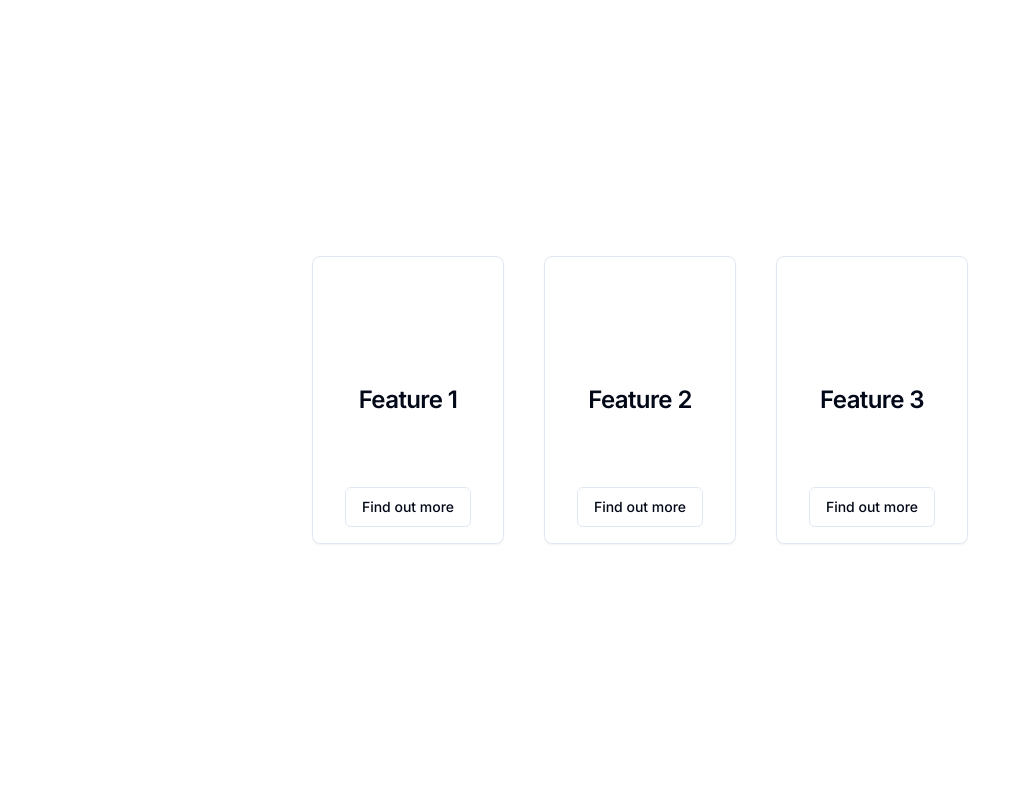
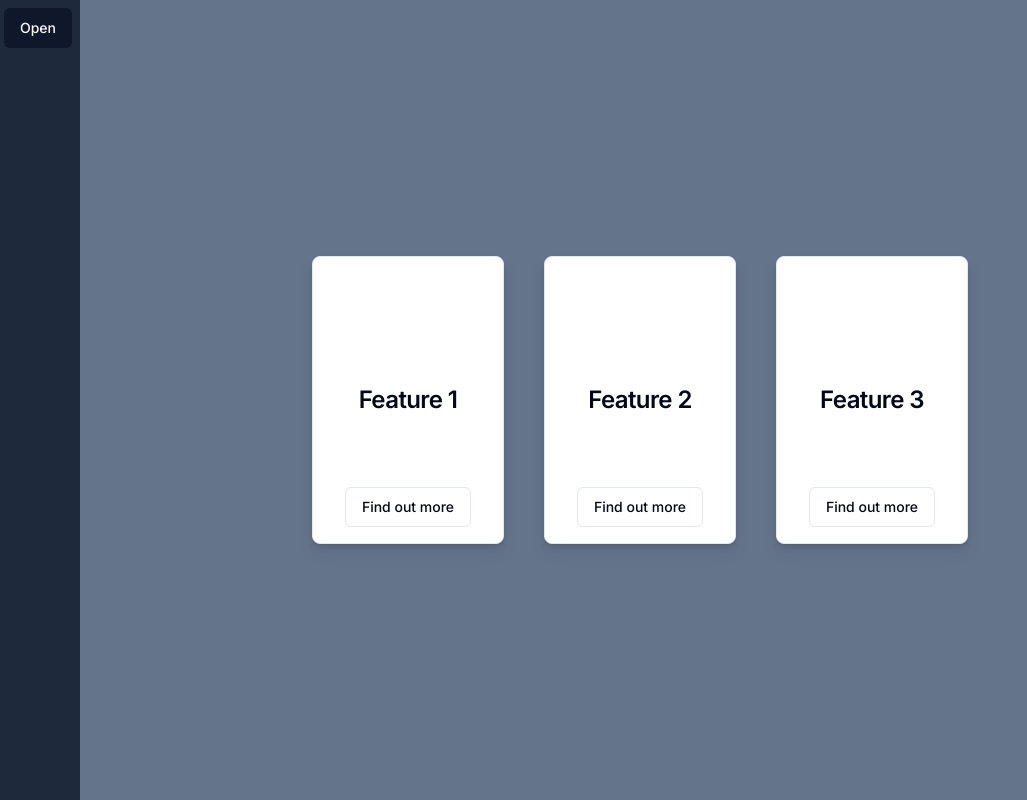
Before and after one commit to zsh-eng/hacksingapore, a Next.js app: page / in a window 1280 px wide. Shown: the whole page, without its empty margins (0-1027 px from the left). Built offline with nearby package versions, Linux system fonts and the light colour scheme.

Commit message:
changed color scheme, implemented vertical navigation

```diff
--- a/src/components/ui/dashboard_card.tsx
+++ b/src/components/ui/dashboard_card.tsx
@@ -12,7 +12,7 @@ interface props {
 
 const DashboardCard: React.FC<props> = ({title, href}) => {
     return (
-        <Card className={`w-48 h-72 flex flex-col items-center justify-center relative`}>
+        <Card className={`w-48 h-72 flex flex-col items-center justify-center relative drop-shadow-lg`}>
             <CardTitle>{title}</CardTitle>
             <Button variant="outline" className="absolute bottom-4">
                 <Link href={href}>Find out more</Link>
--- /dev/null
+++ b/src/components/ui/navbar.tsx
@@ -0,0 +1,45 @@
+import Link from "next/link";
+import { Button } from "./button";
+import { useState } from "react";
+
+export default function Navbar() {
+    const [isNavbarOpen, setIsNavbarOpen] = useState(false);
+
+    const toggleNavbar = () => {
+        setIsNavbarOpen(!isNavbarOpen);
+    };
+
+    return (
+        <div className={`bg-slate-800 w-64 h-screen hidden overflow-hidden lg:flex flex-col justify-between absolute left-0 z-50 transform ${isNavbarOpen ? 'translate-x-0' : '-translate-x-44'} transition-transform duration-300 ease-in-out`}>
+            <nav className=" text-gray-300 relative flex flex-col justify-between h-full">
+                <div className="p-2">
+                    <div className="flex flex-row justify-end">
+                        <Button onClick={toggleNavbar}>
+                            {isNavbarOpen ? 'Close' : 'Open'}
+                        </Button>
+                    </div>
+                    <div className="flex flex-col gap-4 items-start">
+                        <Button
+                            variant={"link"}
+                        >
+                            <Link className="text-gray-300" href="/about">About Us</Link>
+                        </Button>
+                        <Button
+                            variant={"link"}
+                        >
+                            <Link className="text-gray-300" href="/contact">Contact</Link>
+                        </Button>
+                        <Button
+                            variant={"link"}
+                        >
+                            <Link className="text-gray-300" href="/faq">FAQ</Link>
+                        </Button>
+                    </div>
+                </div>
+                <div className="flex justify-center mb-4">
+                    <h3 className="">navbar uwu</h3>
+                </div>
+            </nav>
+        </div>
+    );
+}
--- /dev/null
+++ b/src/pages/about/index.tsx
@@ -0,0 +1,10 @@
+import { Inter } from "next/font/google";
+const inter = Inter({ subsets: ["latin"] });
+
+export default function feature_1() {
+    return (
+        <main className={`flex min-h-screen flex-col items-center justify-center p-24 ${inter.className}`}>
+            <p>About Us</p>
+        </main>
+    )
+}
--- /dev/null
+++ b/src/pages/contact/index.tsx
@@ -0,0 +1,10 @@
+import { Inter } from "next/font/google";
+const inter = Inter({ subsets: ["latin"] });
+
+export default function feature_1() {
+    return (
+        <main className={`flex min-h-screen flex-col items-center justify-center p-24 ${inter.className}`}>
+            <p>Contact Us</p>
+        </main>
+    )
+}
--- /dev/null
+++ b/src/pages/faq/index.tsx
@@ -0,0 +1,10 @@
+import { Inter } from "next/font/google";
+const inter = Inter({ subsets: ["latin"] });
+
+export default function feature_1() {
+    return (
+        <main className={`flex min-h-screen flex-col items-center justify-center p-24 ${inter.className}`}>
+            <p>FAQ</p>
+        </main>
+    )
+}
--- a/src/pages/index.tsx
+++ b/src/pages/index.tsx
@@ -8,15 +8,17 @@
 
 import { Inter } from "next/font/google";
 import DashboardCard from "@/components/ui/dashboard_card";
+import Navbar from "@/components/ui/navbar";
 
 const inter = Inter({ subsets: ["latin"] });
 
 export default function Home() {
     return (
         <main
-            className={`flex min-h-screen flex-col items-center justify-center p-24 ${inter.className}`}
+            className={`flex min-h-screen flex-col bg-slate-500 items-center justify-center p-24 ${inter.className}`}
         >
-            <div className="flex gap-10">
+            <Navbar />
+            <div className="flex flex-wrap gap-10 justify-center lg:grid-rows-2">
               <DashboardCard title="Feature 1" href="/feature_1"/>
               <DashboardCard title="Feature 2" href="/feature_2"/>
               <DashboardCard title="Feature 3" href="/feature_3"/>
```
